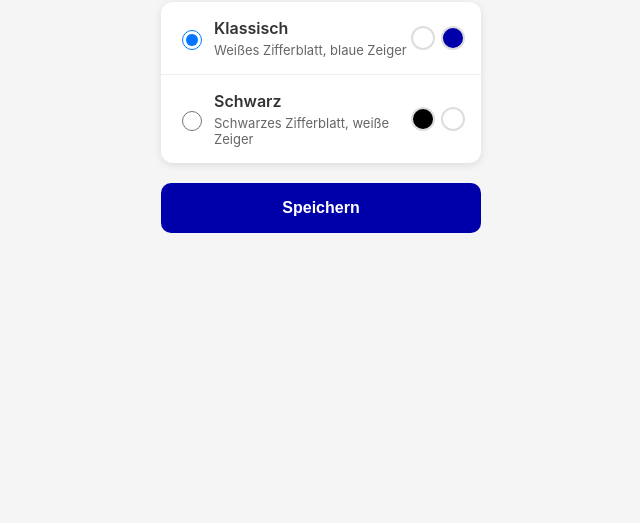
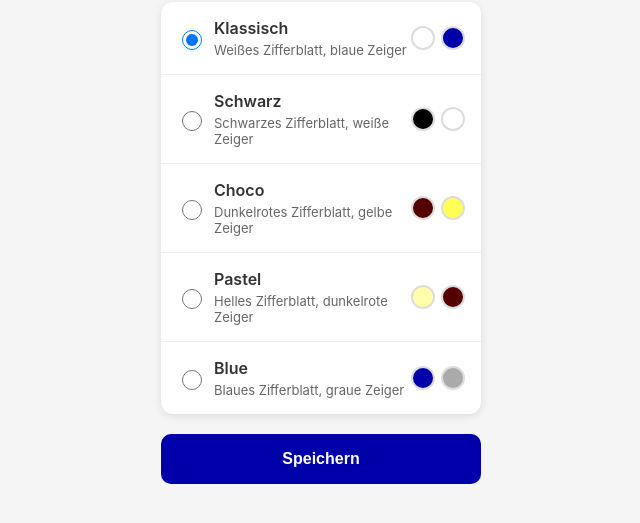
Before and after one commit to MVogge/pebble-naos-watchface, a website: page src/pkjs/config.html in a window 1280 px wide. Shown: the part 79-602 px from the top of the page, without its empty margins (319-959 px from the left). Drawn offline with Linux system fonts and the light colour scheme.

Commit message:
Remove logs, add more themes

```diff
--- a/src/pkjs/config.html
+++ b/src/pkjs/config.html
@@ -115,6 +115,42 @@
           <div class="color-dot" style="background: #ffffff;"></div>
         </div>
       </label>
+
+      <label class="theme-option">
+        <input type="radio" name="theme" value="2">
+        <div class="theme-info">
+          <div class="theme-name">Choco</div>
+          <div class="theme-desc">Dunkelrotes Zifferblatt, gelbe Zeiger</div>
+        </div>
+        <div class="theme-preview">
+          <div class="color-dot" style="background: #550000;"></div>
+          <div class="color-dot" style="background: #ffff55;"></div>
+        </div>
+      </label>
+
+      <label class="theme-option">
+        <input type="radio" name="theme" value="3">
+        <div class="theme-info">
+          <div class="theme-name">Pastel</div>
+          <div class="theme-desc">Helles Zifferblatt, dunkelrote Zeiger</div>
+        </div>
+        <div class="theme-preview">
+          <div class="color-dot" style="background: #ffffaa;"></div>
+          <div class="color-dot" style="background: #550000;"></div>
+        </div>
+      </label>
+
+      <label class="theme-option">
+        <input type="radio" name="theme" value="4">
+        <div class="theme-info">
+          <div class="theme-name">Blue</div>
+          <div class="theme-desc">Blaues Zifferblatt, graue Zeiger</div>
+        </div>
+        <div class="theme-preview">
+          <div class="color-dot" style="background: #0000aa;"></div>
+          <div class="color-dot" style="background: #aaaaaa;"></div>
+        </div>
+      </label>
     </div>
 
     <button class="btn-save" onclick="saveTheme()">Speichern</button>
```
Also changed, not shown: src/embeddedjs/main.js (+23 -11 lines), src/pkjs/index.js (+4 -33 lines).
